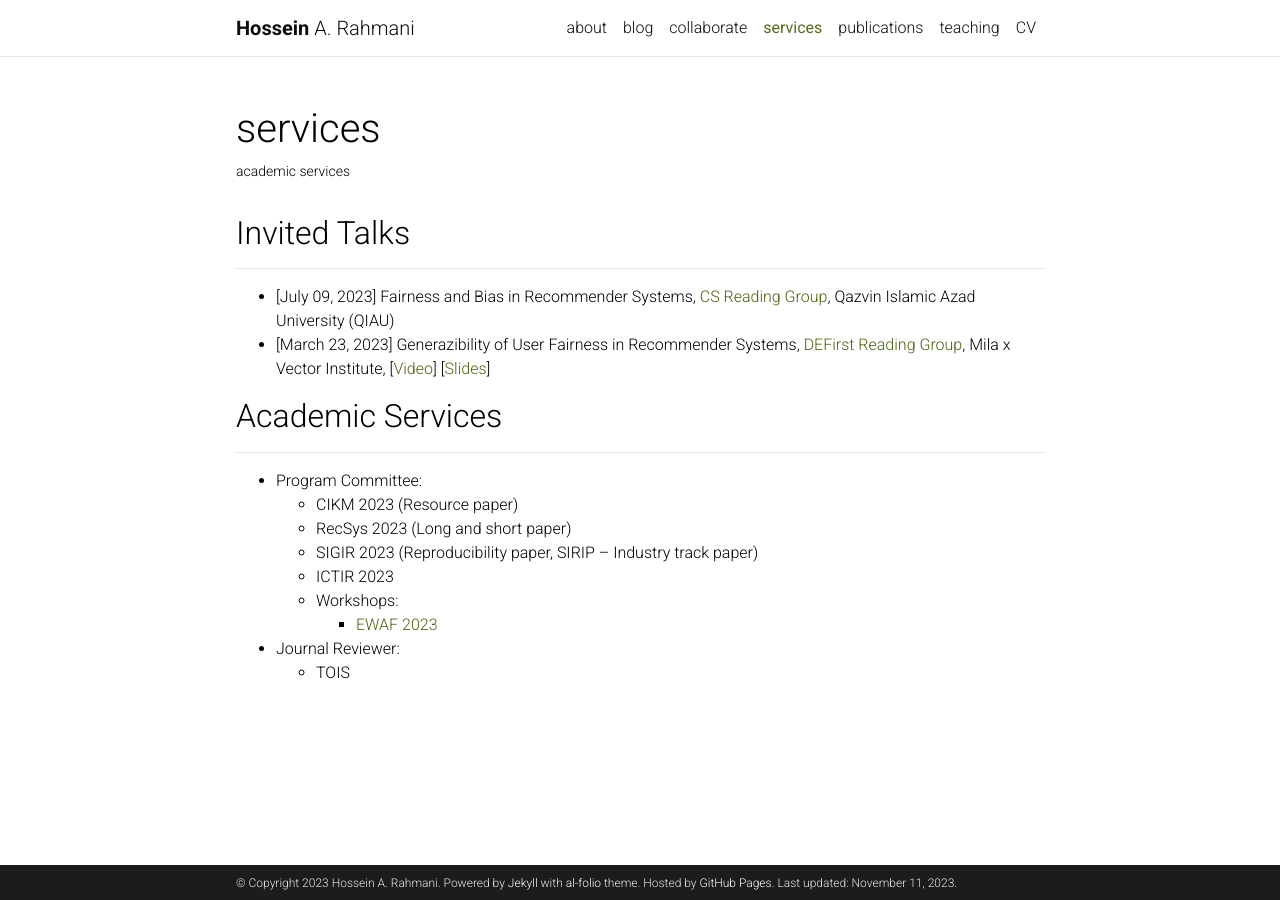
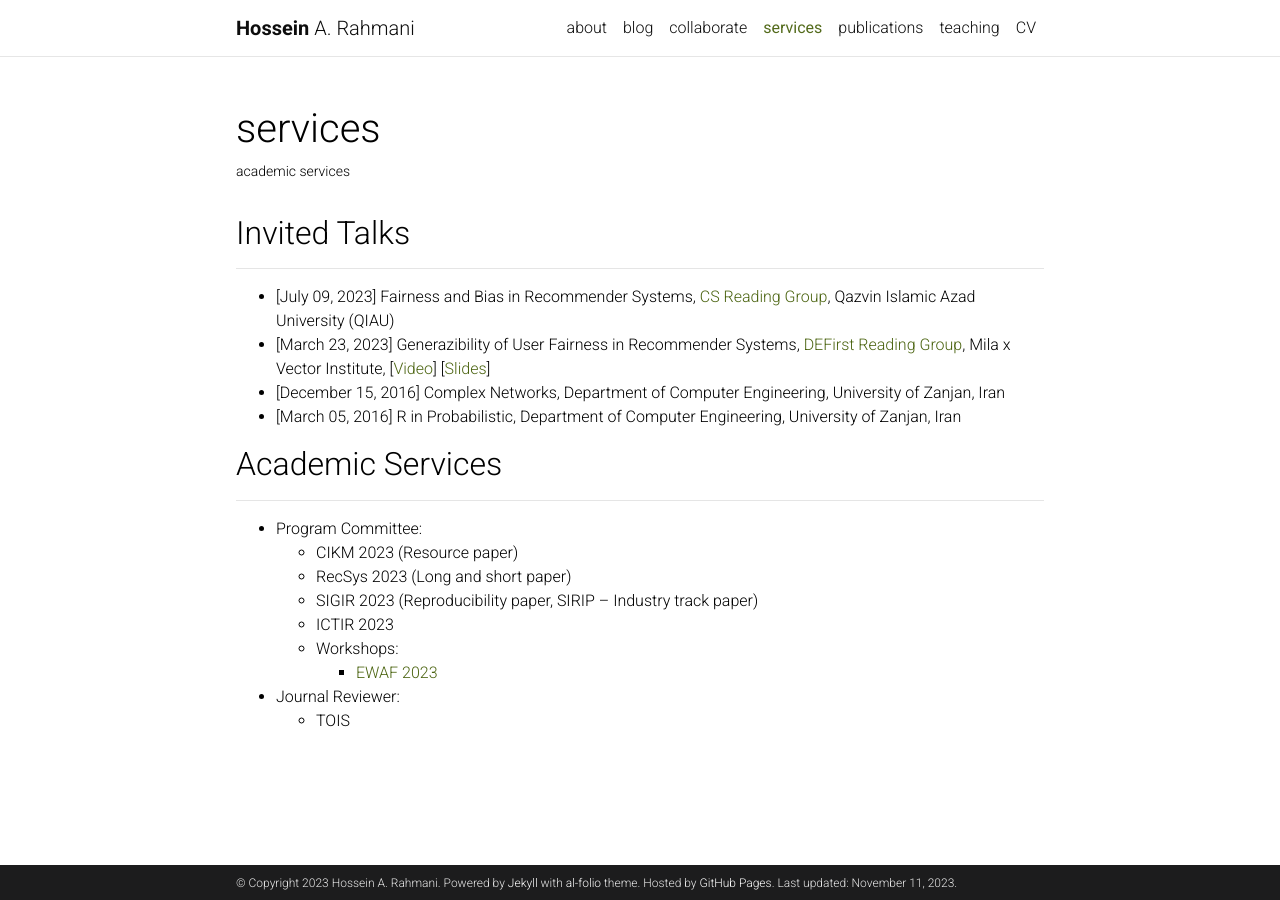
Before and after one commit to rahmanidashti/rahmanidashti.github.io, a Jekyll site: the page built from _pages/services.md, in a window 1280 px wide. Built offline with Jekyll 4.4.1, drawn with Linux system fonts in a browser that asks for light colours; comment, search, counter and statistics services are not loaded; a style sheet for code colours, icons or effects is not loaded.

Commit message:
update all

```diff
--- a/_pages/services.md
+++ b/_pages/services.md
@@ -12,6 +12,8 @@ nav: true
 <!-- - Generazibility of User Fairness in Recommender Systems, <a href="https://noon-cobbler-caa.notion.site/DEFirst-Reading-Group-23c288b0cdc540aea53bf7960754ba21">DEFirst Reading Group</a>, Mila x Vector Institute, March 23, 2023, [<a href="https://www.youtube.com/watch?v=k4u5rih4zVM">Video</a>] [<a href="https://www.slideshare.net/SaeedRahmani9/generalizibilityfairness-defirst-reading-group">Slides</a>] -->
 - [July 09, 2023] Fairness and Bias in Recommender Systems, <a href="https://sites.google.com/view/cs-reading-group/home">CS Reading Group</a>, Qazvin Islamic Azad University (QIAU)
 - [March 23, 2023] Generazibility of User Fairness in Recommender Systems, <a href="https://noon-cobbler-caa.notion.site/DEFirst-Reading-Group-23c288b0cdc540aea53bf7960754ba21">DEFirst Reading Group</a>, Mila x Vector Institute, [<a href="https://www.youtube.com/watch?v=k4u5rih4zVM">Video</a>] [<a href="https://www.slideshare.net/SaeedRahmani9/generalizibilityfairness-defirst-reading-group">Slides</a>]
+- [December 15, 2016] Complex Networks, Department of Computer Engineering, University of Zanjan, Iran
+- [March 05, 2016] R in Probabilistic, Department of Computer Engineering, University of Zanjan, Iran
 
 <h2>Academic Services</h2>
 <hr>
```
Also changed, not shown: _pages/teaching.md (+2 -0 lines).
